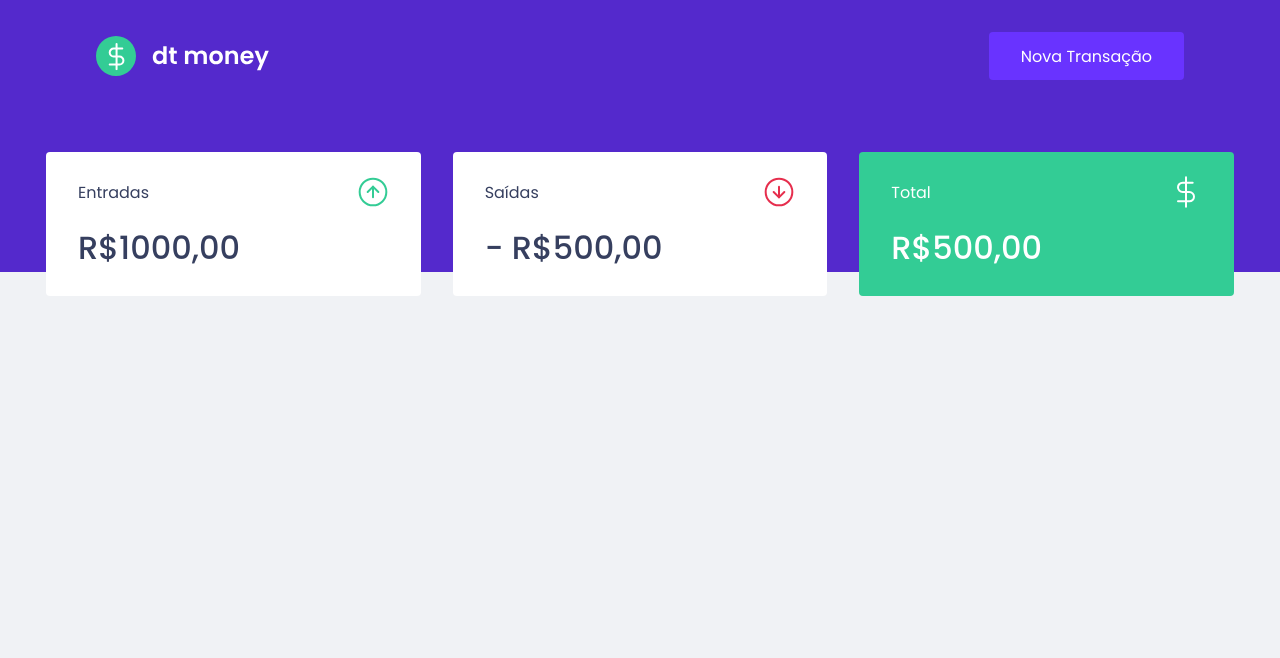
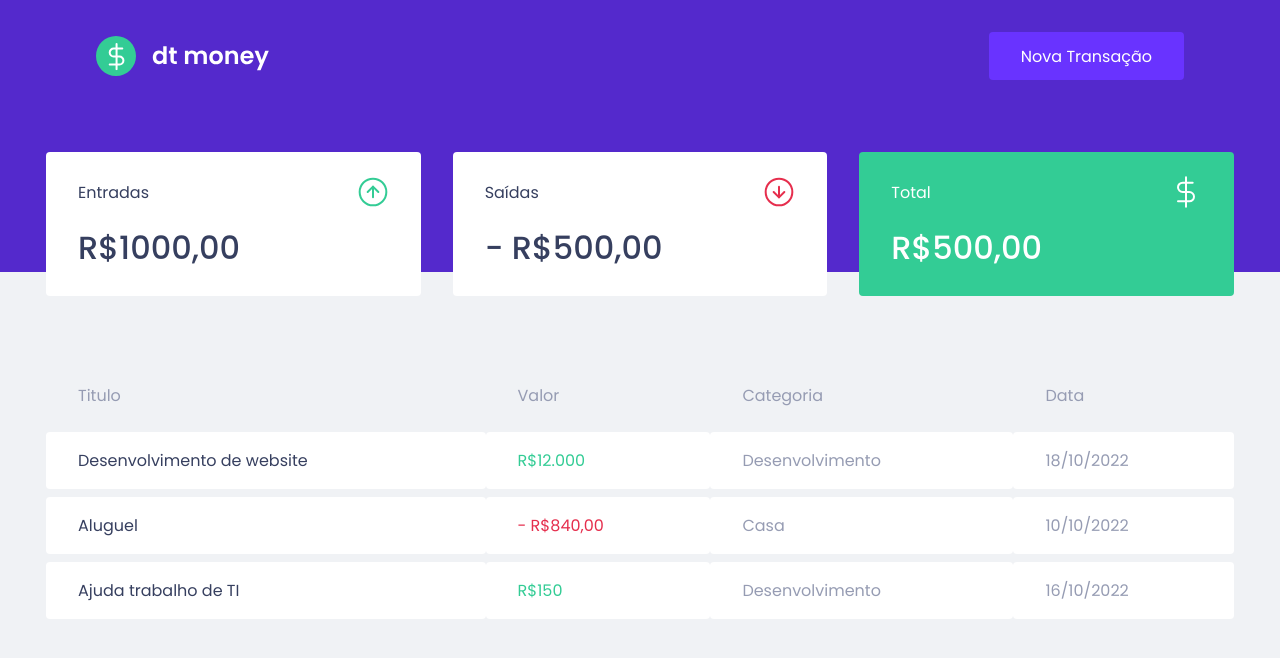
Before and after one commit to GuilhermeMarques1/dt-money-ignite, a React (Create React App) app: page / in a window 1280 px wide. Shown: the top 658 px of the page. Built offline with nearby package versions, Linux system fonts and the light colour scheme.

Commit message:
feat: Add Transaction Table component

```diff
--- a/src/components/Dashboard/index.tsx
+++ b/src/components/Dashboard/index.tsx
@@ -1,10 +1,12 @@
 import { Summary } from "../Summary";
+import { TransactionsTable } from "../TransactionsTable";
 import { Container } from "./styles";
 
 export function Dashboard() {
   return(
     <Container>
       <Summary/>
+      <TransactionsTable/>
     </Container>
   );
 }
--- /dev/null
+++ b/src/components/TransactionsTable/index.tsx
@@ -0,0 +1,39 @@
+import { Container } from "./styles";
+
+export function TransactionsTable() {
+  return(
+    <Container>
+      <table>
+        <thead>
+          <tr>
+            <th>Titulo</th>
+            <th>Valor</th>
+            <th>Categoria</th>
+            <th>Data</th>
+          </tr>
+        </thead>
+
+        <tbody>
+          <tr>
+            <td>Desenvolvimento de website</td>
+            <td className="deposit">R$12.000</td>
+            <td>Desenvolvimento</td>
+            <td>18/10/2022</td>
+          </tr>
+          <tr>
+            <td>Aluguel</td>
+            <td className="withdraw">- R$840,00</td>
+            <td>Casa</td>
+            <td>10/10/2022</td>
+          </tr>
+          <tr>
+            <td>Ajuda trabalho de TI</td>
+            <td className="deposit">R$150</td>
+            <td>Desenvolvimento</td>
+            <td>16/10/2022</td>
+          </tr>
+        </tbody>
+      </table>
+    </Container>
+  );
+}
--- /dev/null
+++ b/src/components/TransactionsTable/styles.ts
@@ -0,0 +1,39 @@
+import styled from "styled-components";
+
+export const Container = styled.div`
+  margin-top: 4rem;
+
+  table {
+    width: 100%;
+    border-spacing: 0 0.5rem;
+
+    th {
+      color: var(--text-body);
+      font-weight: 400;
+      padding: 1rem 2rem;
+      text-align: left;
+      line-height: 1.5rem;
+    }
+
+    td {
+      padding: 1rem 2rem;
+      border: 0;
+      background-color: var(--shape);
+      font-weight: 400;
+      color: var(--text-body);
+      border-radius: 0.25rem;
+
+      &:first-child {
+        color: var(--text-title);
+      }
+
+      &.deposit {
+        color: var(--green);
+      }
+
+      &.withdraw {
+        color: var(--red);
+      }
+    }
+  }
+`;
```
Also changed, not shown: 1 other file (tests, documents, lock files or other folders).
